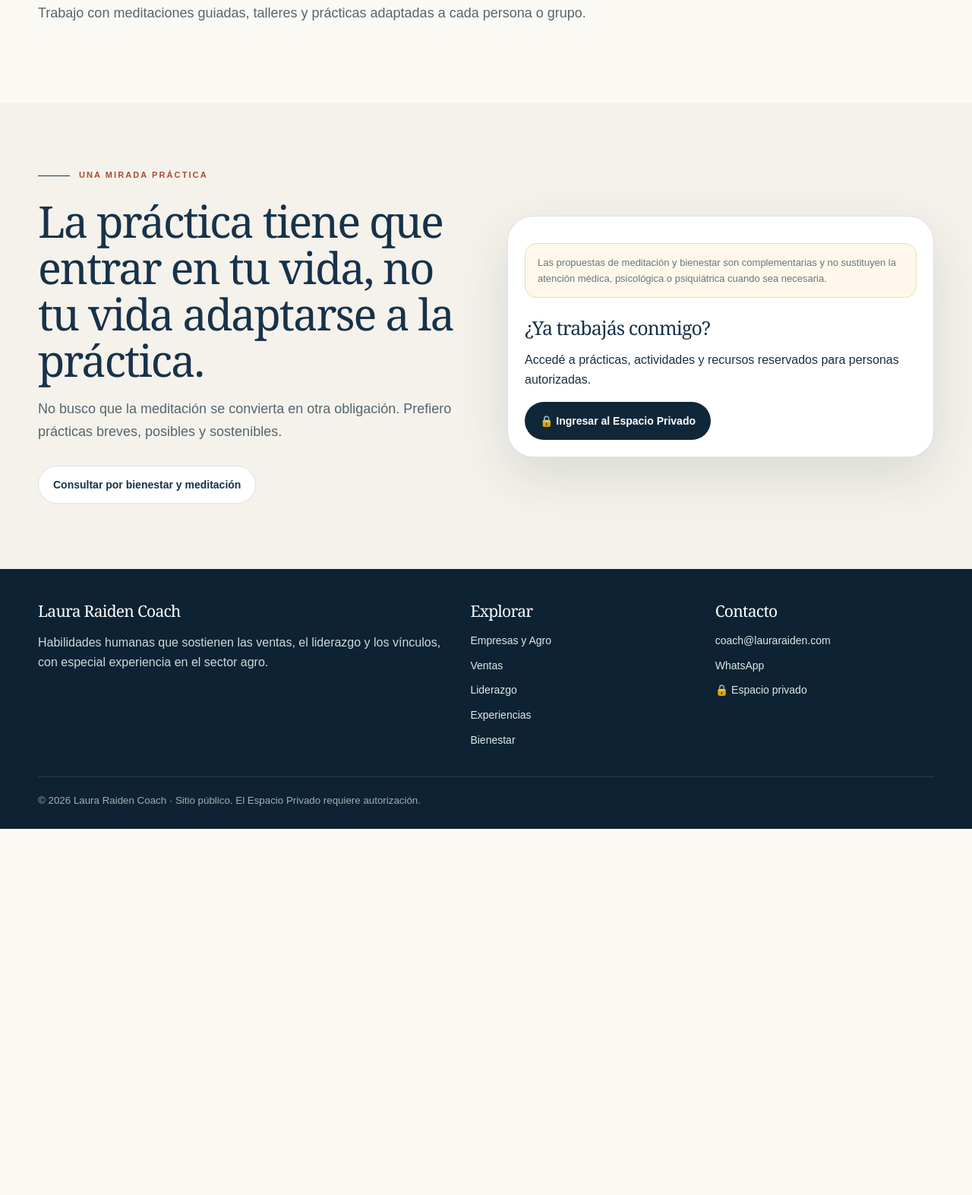
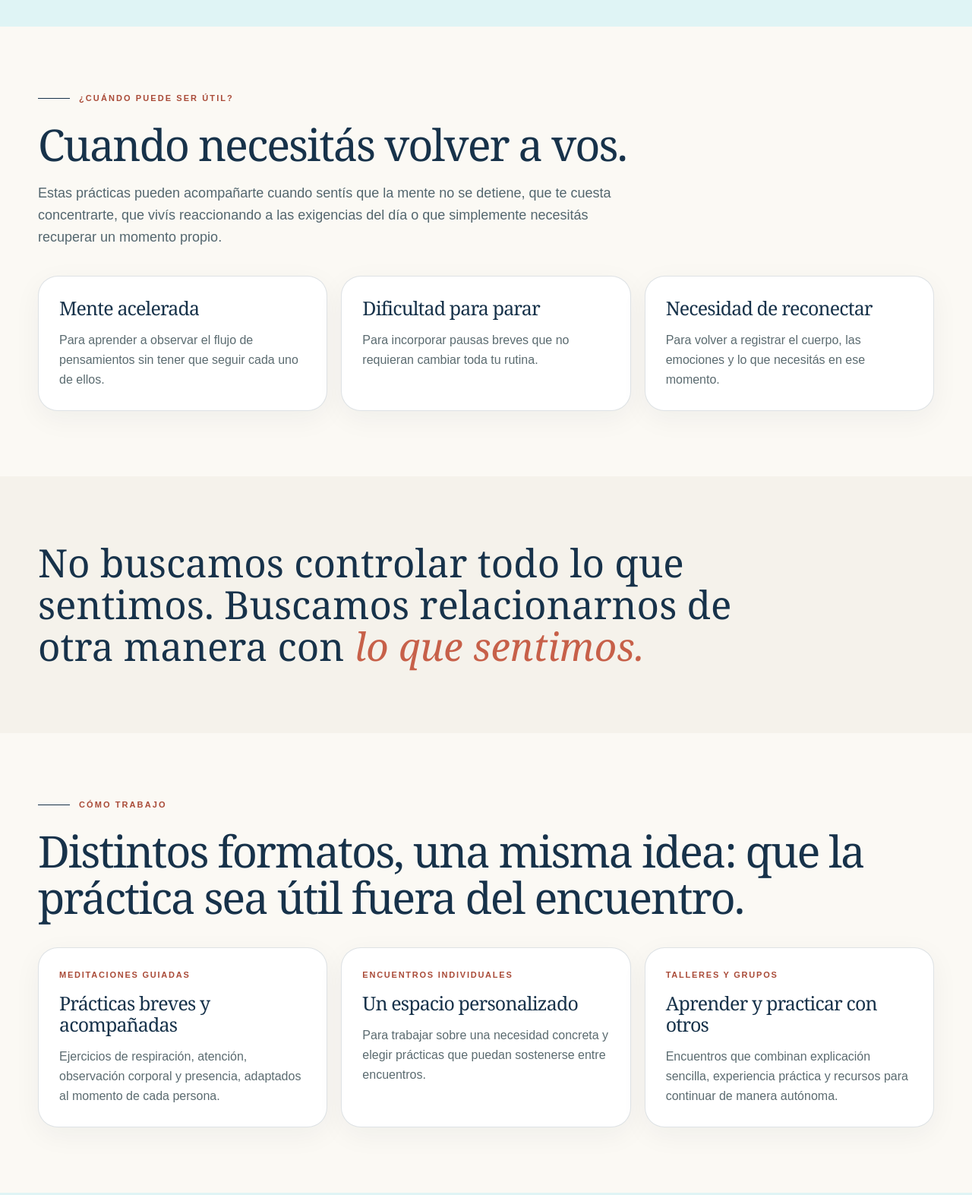
Before and after one commit to Isaebel/laura-raiden-prueba, a plain HTML site: page bienestar/index.html in a window 1280 px wide. Shown: the part 1168-2741 px from the top of the page at 76% size. Before the commit the page ends 2259 px from the top, so only its background shows below. Drawn offline with Linux system fonts and the light colour scheme.

Commit message:
Add files via upload

```diff
--- a/bienestar/index.html
+++ b/bienestar/index.html
@@ -4,8 +4,8 @@
 <meta charset="utf-8">
 <meta name="viewport" content="width=device-width,initial-scale=1">
 <meta name="theme-color" content="#223039">
-<title>Bienestar y Meditación | Laura Raiden Coach</title>
-<meta name="description" content="Prácticas de meditación, atención y bienestar para acompañar la gestión emocional, recuperar presencia y desarrollar mayor claridad.">
+<title>Meditación y Bienestar | Laura Raiden Coach</title>
+<meta name="description" content="Meditación y bienestar con prácticas guiadas, encuentros y talleres para recuperar presencia, atención y claridad de una manera posible y sostenible.">
 <meta name="robots" content="index,follow,max-image-preview:large">
 <link rel="canonical" href="https://www.lauraraiden.com/bienestar/">
 <link rel="icon" href="../assets/favicon.png" type="image/png">
@@ -13,15 +13,15 @@
 <meta property="og:type" content="website">
 <meta property="og:locale" content="es_AR">
 <meta property="og:site_name" content="Laura Raiden Coach">
-<meta property="og:title" content="Bienestar y Meditación | Laura Raiden Coach">
-<meta property="og:description" content="Prácticas de meditación, atención y bienestar para acompañar la gestión emocional, recuperar presencia y desarrollar mayor claridad.">
+<meta property="og:title" content="Meditación y Bienestar | Laura Raiden Coach">
+<meta property="og:description" content="Meditación y bienestar con prácticas guiadas, encuentros y talleres para recuperar presencia, atención y claridad de una manera posible y sostenible.">
 <meta property="og:url" content="https://www.lauraraiden.com/bienestar/">
 <meta property="og:image" content="https://www.lauraraiden.com/assets/og-laura-raiden.jpg">
 <meta property="og:image:width" content="1200">
 <meta property="og:image:height" content="630">
 <meta property="og:image:alt" content="Laura Raiden Coach · Liderazgo, Ventas y Agro">
 <meta name="twitter:card" content="summary_large_image">
-<script type="application/ld+json">{"@context":"https://schema.org","@graph":[{"@type":"Person","@id":"https://www.lauraraiden.com/#laura","name":"Laura Raiden","url":"https://www.lauraraiden.com","jobTitle":"Coach ontológica, capacitadora en ventas y consultora","email":"coach@lauraraiden.com","telephone":"+54 9 358 490 3227","knowsAbout":["Coaching","Liderazgo","Ventas","Comunicación","Gestión de la cultura de innovación","Sector agro"]},{"@type":"WebSite","@id":"https://www.lauraraiden.com/#website","url":"https://www.lauraraiden.com/","name":"Laura Raiden Coach","inLanguage":"es-AR"},{"@type":"WebPage","@id":"https://www.lauraraiden.com/bienestar/#webpage","url":"https://www.lauraraiden.com/bienestar/","name":"Bienestar y Meditación | Laura Raiden Coach","description":"Prácticas de meditación, atención y bienestar para acompañar la gestión emocional, recuperar presencia y desarrollar mayor claridad.","isPartOf":{"@id":"https://www.lauraraiden.com/#website"},"about":{"@id":"https://www.lauraraiden.com/#laura"},"inLanguage":"es-AR"},{"@type":"Service","name":"Bienestar y Meditación","provider":{"@id":"https://www.lauraraiden.com/#laura"},"areaServed":"Argentina"}]}</script>
+<script type="application/ld+json">{"@context":"https://schema.org","@graph":[{"@type":"Person","@id":"https://www.lauraraiden.com/#laura","name":"Laura Raiden","url":"https://www.lauraraiden.com","jobTitle":"Coach ontológica, capacitadora en ventas y consultora","email":"coach@lauraraiden.com","telephone":"+54 9 358 490 3227","knowsAbout":["Coaching","Liderazgo","Ventas","Comunicación","Gestión de la cultura de innovación","Sector agro"]},{"@type":"WebSite","@id":"https://www.lauraraiden.com/#website","url":"https://www.lauraraiden.com/","name":"Laura Raiden Coach","inLanguage":"es-AR"},{"@type":"WebPage","@id":"https://www.lauraraiden.com/bienestar/#webpage","url":"https://www.lauraraiden.com/bienestar/","name":"Meditación y Bienestar | Laura Raiden Coach","description":"Meditación y bienestar con prácticas guiadas, encuentros y talleres para recuperar presencia, atención y claridad de una manera posible y sostenible.","isPartOf":{"@id":"https://www.lauraraiden.com/#website"},"about":{"@id":"https://www.lauraraiden.com/#laura"},"inLanguage":"es-AR"},{"@type":"Service","name":"Bienestar y Meditación","provider":{"@id":"https://www.lauraraiden.com/#laura"},"areaServed":"Argentina"}]}</script>
 </head>
 <body>
 <a class="skip" href="#contenido">Saltar al contenido</a>
@@ -38,35 +38,71 @@
 <section class="page-hero"><div class="wrap">
  <div class="eyebrow">Bienestar y Meditación</div>
  <h1>A veces, para avanzar, primero necesitamos <span class="em">detenernos.</span></h1>
- <p class="lead">Prácticas de meditación y atención para registrar pensamientos, emociones y sensaciones con mayor presencia.</p>
+ <p class="lead">Prácticas de meditación y atención para personas que necesitan bajar el ruido mental, recuperar claridad y relacionarse de otra manera con lo que sienten.</p>
 </div></section>
 
 <section class="section section-aqua"><div class="wrap">
+ <div class="eyebrow">Bienestar que pueda entrar en tu vida</div>
+ <h2>No se trata de meditar “perfecto”. Se trata de encontrar una práctica posible.</h2>
+ <p class="small-lead">No parto de una fórmula rígida. Primero observo qué necesita la persona o el grupo, cuánto tiempo puede dedicarle y en qué situaciones quiere aprender a estar más presente. A partir de ahí elegimos prácticas simples, sostenibles y aplicables a la vida cotidiana.</p>
  <div class="service-grid">
   <div class="mini"><strong>Presencia</strong><span>Volver al momento actual y salir del piloto automático.</span></div>
-  <div class="mini"><strong>Atención</strong><span>Observar pensamientos, sensaciones y emociones.</span></div>
-  <div class="mini"><strong>Regulación</strong><span>Crear espacio entre lo que ocurre y cómo respondemos.</span></div>
-  <div class="mini"><strong>Bienestar</strong><span>Incorporar pausas posibles a la vida cotidiana.</span></div>
+  <div class="mini"><strong>Atención</strong><span>Aprender a registrar pensamientos, sensaciones y emociones.</span></div>
+  <div class="mini"><strong>Pausa</strong><span>Crear un espacio antes de responder de manera automática.</span></div>
+  <div class="mini"><strong>Claridad</strong><span>Recuperar perspectiva cuando todo parece mezclarse.</span></div>
  </div>
 </div></section>
 
 <section class="section"><div class="wrap">
- <p class="quote">No buscamos controlar todo lo que sentimos. Buscamos relacionarnos de otra manera con <span class="em">lo que sentimos.</span></p>
- <p class="small-lead">Trabajo con meditaciones guiadas, talleres y prácticas adaptadas a cada persona o grupo.</p>
+ <div class="eyebrow">¿Cuándo puede ser útil?</div>
+ <h2>Cuando necesitás volver a vos.</h2>
+ <p class="small-lead">Estas prácticas pueden acompañarte cuando sentís que la mente no se detiene, que te cuesta concentrarte, que vivís reaccionando a las exigencias del día o que simplemente necesitás recuperar un momento propio.</p>
+ <div class="cards">
+  <article class="card"><h3>Mente acelerada</h3><p>Para aprender a observar el flujo de pensamientos sin tener que seguir cada uno de ellos.</p></article>
+  <article class="card"><h3>Dificultad para parar</h3><p>Para incorporar pausas breves que no requieran cambiar toda tu rutina.</p></article>
+  <article class="card"><h3>Necesidad de reconectar</h3><p>Para volver a registrar el cuerpo, las emociones y lo que necesitás en ese momento.</p></article>
+ </div>
 </div></section>
 
-<section class="section section-paper"><div class="wrap split">
+<section class="section section-paper"><div class="wrap">
+ <p class="quote">No buscamos controlar todo lo que sentimos. Buscamos relacionarnos de otra manera con <span class="em">lo que sentimos.</span></p>
+</div></section>
+
+<section class="section"><div class="wrap">
+ <div class="eyebrow">Cómo trabajo</div>
+ <h2>Distintos formatos, una misma idea: que la práctica sea útil fuera del encuentro.</h2>
+ <div class="cards">
+  <article class="card">
+   <div class="kicker">Meditaciones guiadas</div>
+   <h3>Prácticas breves y acompañadas</h3>
+   <p>Ejercicios de respiración, atención, observación corporal y presencia, adaptados al momento de cada persona.</p>
+  </article>
+  <article class="card">
+   <div class="kicker">Encuentros individuales</div>
+   <h3>Un espacio personalizado</h3>
+   <p>Para trabajar sobre una necesidad concreta y elegir prácticas que puedan sostenerse entre encuentros.</p>
+  </article>
+  <article class="card">
+   <div class="kicker">Talleres y grupos</div>
+   <h3>Aprender y practicar con otros</h3>
+   <p>Encuentros que combinan explicación sencilla, experiencia práctica y recursos para continuar de manera autónoma.</p>
+  </article>
+ </div>
+</div></section>
+
+<section class="section section-aqua"><div class="wrap split">
  <div>
   <div class="eyebrow">Una mirada práctica</div>
   <h2>La práctica tiene que entrar en tu vida, no tu vida adaptarse a la práctica.</h2>
-  <p class="small-lead">No busco que la meditación se convierta en otra obligación. Prefiero prácticas breves, posibles y sostenibles.</p>
-  <div class="actions"><a class="btn btn-light" href="https://wa.me/5493584903227?text=Hola%20Laura.%20Vi%20tu%20propuesta%20de%20Bienestar%20y%20Meditaci%C3%B3n%20y%20quisiera%20hacerte%20una%20consulta." target="_blank" rel="noopener">Consultar por bienestar y meditación</a></div>
+  <p class="small-lead">No busco que la meditación se convierta en otra obligación. Prefiero una práctica breve que realmente puedas sostener antes que una rutina ideal que abandones a los pocos días.</p>
+  <p class="small-lead"><strong>La pregunta no es cuánto tiempo “deberías” meditar.</strong> La pregunta es qué práctica puede ayudarte hoy a estar un poco más presente, clara y conectada con vos.</p>
+  <div class="actions"><a class="btn btn-coral" href="https://wa.me/5493584903227?text=Hola%20Laura.%20Vi%20tu%20propuesta%20de%20Bienestar%20y%20Meditaci%C3%B3n%20y%20quisiera%20hacerte%20una%20consulta." target="_blank" rel="noopener">Consultar por bienestar y meditación</a></div>
  </div>
  <div class="visual-panel">
-  <p class="note">Las propuestas de meditación y bienestar son complementarias y no sustituyen la atención médica, psicológica o psiquiátrica cuando sea necesaria.</p>
-  <h3 style="margin-top:25px">¿Ya trabajás conmigo?</h3>
+  <h3>¿Ya trabajás conmigo?</h3>
   <p>Accedé a prácticas, actividades y recursos reservados para personas autorizadas.</p>
   <a class="btn btn-dark" href="https://sites.google.com/lauraraiden.com/laura-raiden-privado/inicio" target="_blank" rel="noopener">🔒 Ingresar al Espacio Privado</a>
+  <p class="note" style="margin-top:24px">Las propuestas de meditación y bienestar son complementarias y no sustituyen la atención médica, psicológica o psiquiátrica cuando sea necesaria.</p>
  </div>
 </div></section>
 </main>
--- a/sitemap.xml
+++ b/sitemap.xml
@@ -5,7 +5,7 @@
   <url><loc>https://www.lauraraiden.com/ventas/</loc><lastmod>2026-08-31</lastmod></url>
   <url><loc>https://www.lauraraiden.com/liderazgo/</loc><lastmod>2026-08-31</lastmod></url>
   <url><loc>https://www.lauraraiden.com/sobre-laura/</loc><lastmod>2026-08-31</lastmod></url>
-  <url><loc>https://www.lauraraiden.com/bienestar/</loc><lastmod>2026-08-31</lastmod></url>
+  <url><loc>https://www.lauraraiden.com/bienestar/</loc><lastmod>2026-09-21</lastmod></url>
   <url><loc>https://www.lauraraiden.com/contacto/</loc><lastmod>2026-08-31</lastmod></url>
   <url><loc>https://www.lauraraiden.com/experiencias/</loc><lastmod>2026-08-31</lastmod></url>
 </urlset>
```
